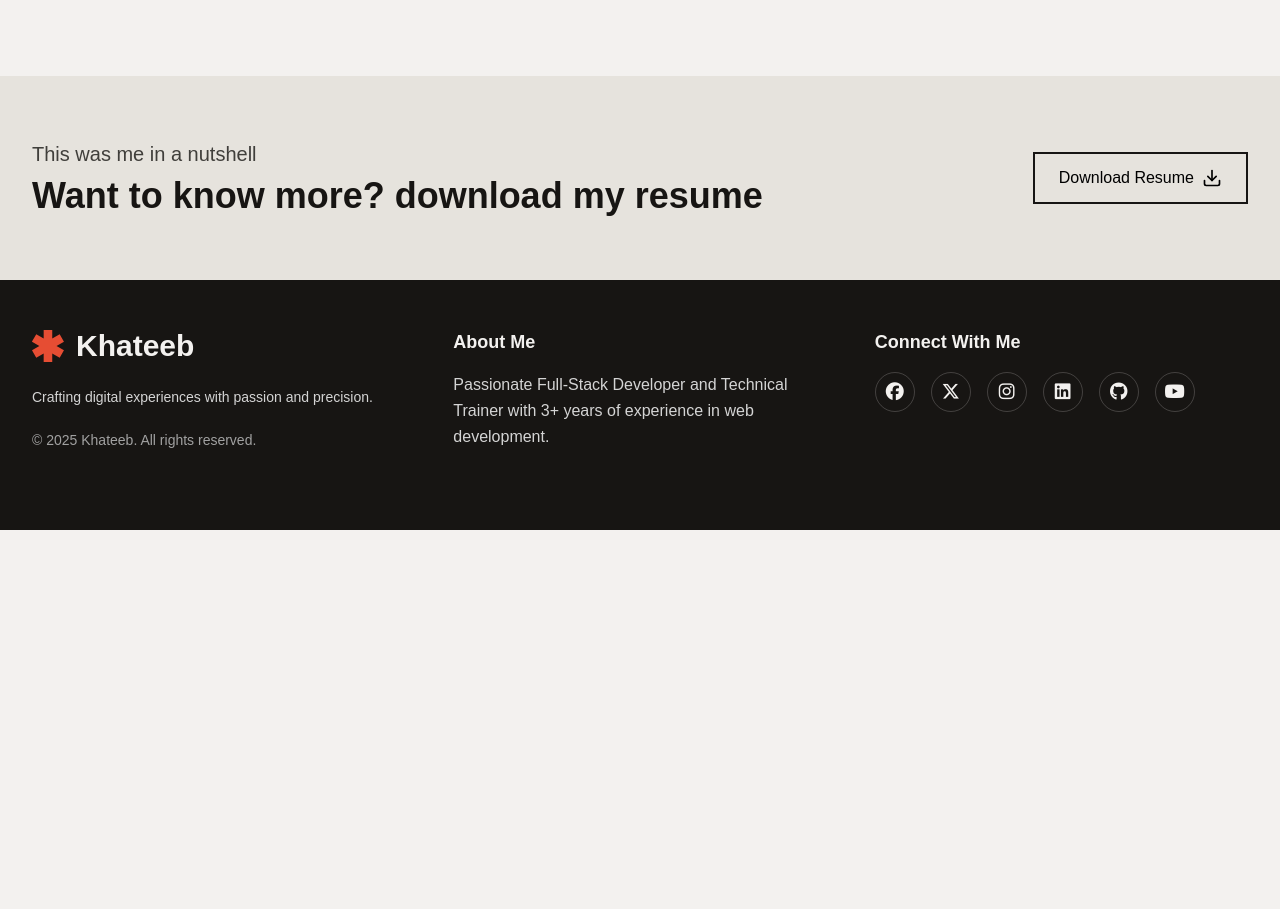
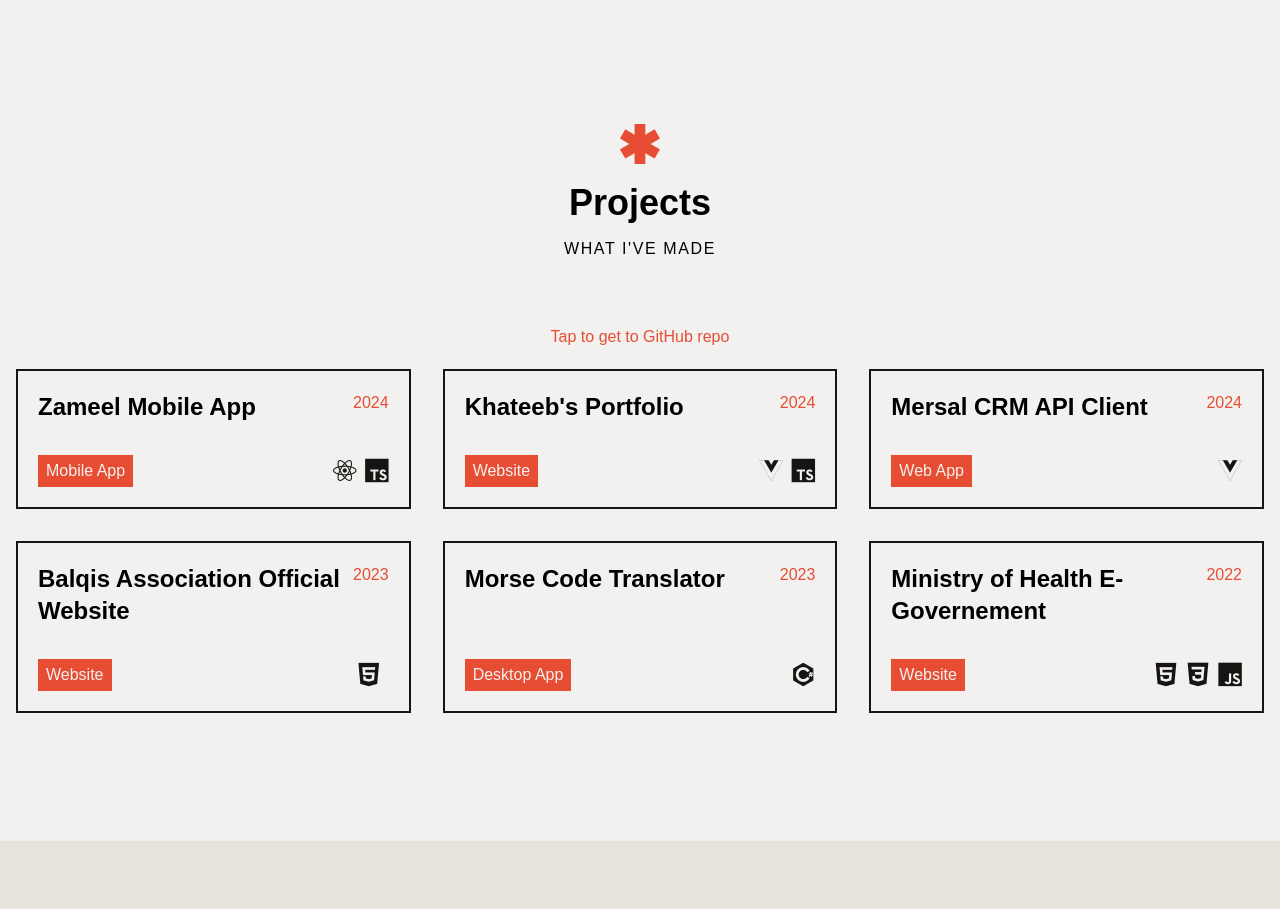
Before and after one commit to khateeboveskey/khateeboveskey.github.io, a Vue app: page / in a window 1280 px wide. Shown: the part 5000-5909 px from the top of the page. Before the commit the page ends 5530 px from the top, so only its background shows below. Built offline with nearby package versions, Linux system fonts and the light colour scheme; a web font is replaced by a local one.

Commit message:
add projects

```diff
--- a/src/App.vue
+++ b/src/App.vue
@@ -6,6 +6,7 @@
 	<ProfessionalExpSection />
 	<ArticlesSection />
 	<SkillsSection />
+  <ProjectsSection />
 	<ResumeSection />
 	<FooterComp />
 </template>
@@ -19,5 +20,6 @@ import ProfessionalExpSection from '@/components/sections/experience/Professiona
 import ArticlesSection from '@/components/sections/articles/ArticlesSection.vue';
 import SkillsSection from '@/components/sections/SkillsSection.vue';
 import ResumeSection from '@/components/sections/ResumeSection.vue';
+import ProjectsSection from '@/components/sections/projects/ProjectsSection.vue';
 import FooterComp from '@/components/FooterComp.vue';
 </script>
--- a/src/assets/mydata.json
+++ b/src/assets/mydata.json
@@ -310,7 +310,7 @@
 			"name": "Ministry of Health E-Governement",
 			"type": "Website",
 			"year": 2022,
-			"stack": ["HTML", "CSS", "JS"],
+			"stack": ["HTML", "CSS", "JavaScript"],
 			"githubRepo": null
 		}
 	],
--- /dev/null
+++ b/src/components/sections/projects/ProjectsSection.vue
@@ -0,0 +1,45 @@
+<template>
+	<section class="">
+		<div class="container mx-auto px-4">
+			<SectionHeader subtitle="What I've Made">Projects</SectionHeader>
+			<p class="text-accent m-5 text-center">Tap to get to GitHub repo</p>
+			<div class="grid grid-cols-1 gap-4 sm:gap-6 md:grid-cols-2 md:gap-8 lg:grid-cols-3">
+				<a
+					v-for="(project, index) in projects"
+					:href="project.githubRepo"
+					:key="index"
+					class="group border-accent-foreground hover:bg-accent-foreground hover:text-accent-background flex flex-col justify-between gap-4 border-2 p-3 sm:gap-6 sm:p-4 md:gap-8 md:p-5">
+					<div class="flex items-start justify-between">
+						<h3 class="line-clamp-2 text-lg font-bold sm:text-xl md:text-2xl">
+							{{ project.name }}
+						</h3>
+						<span class="text-accent ml-2 text-sm whitespace-nowrap sm:text-base">
+							{{ project.year }}
+						</span>
+					</div>
+					<div class="flex flex-wrap items-center justify-between gap-2">
+						<div class="bg-accent text-accent-background w-fit px-2 py-1 text-sm sm:text-base">
+							{{ project.type }}
+						</div>
+						<div class="flex flex-wrap gap-2">
+							<i
+								v-for="(skill, index) in project.stack"
+								:key="index"
+								:class="getDevIcon(skill)"
+								class="text-accent-foreground group-hover:text-accent-background text-xl sm:text-2xl"></i>
+						</div>
+					</div>
+				</a>
+			</div>
+		</div>
+	</section>
+</template>
+
+<script setup lang="ts">
+import SectionHeader from '@/components/sections/SectionHeader.vue';
+import { projects, skills } from '@/assets/mydata.json';
+
+function getDevIcon(name: string): string {
+	return skills.hard.find((skill) => skill.name === name)?.deviconClass ?? 'devicon-csharp-plain';
+}
+</script>
```
